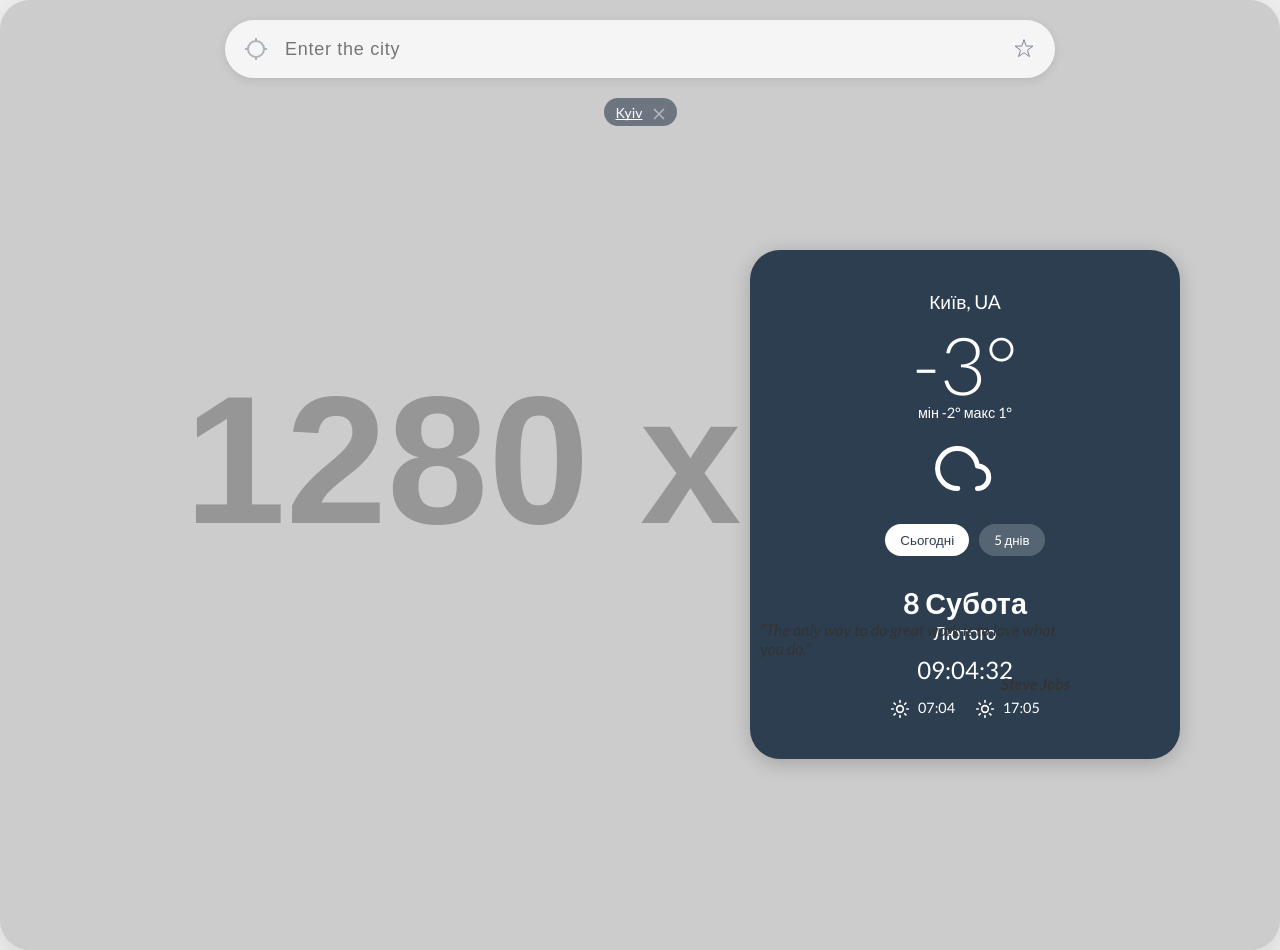
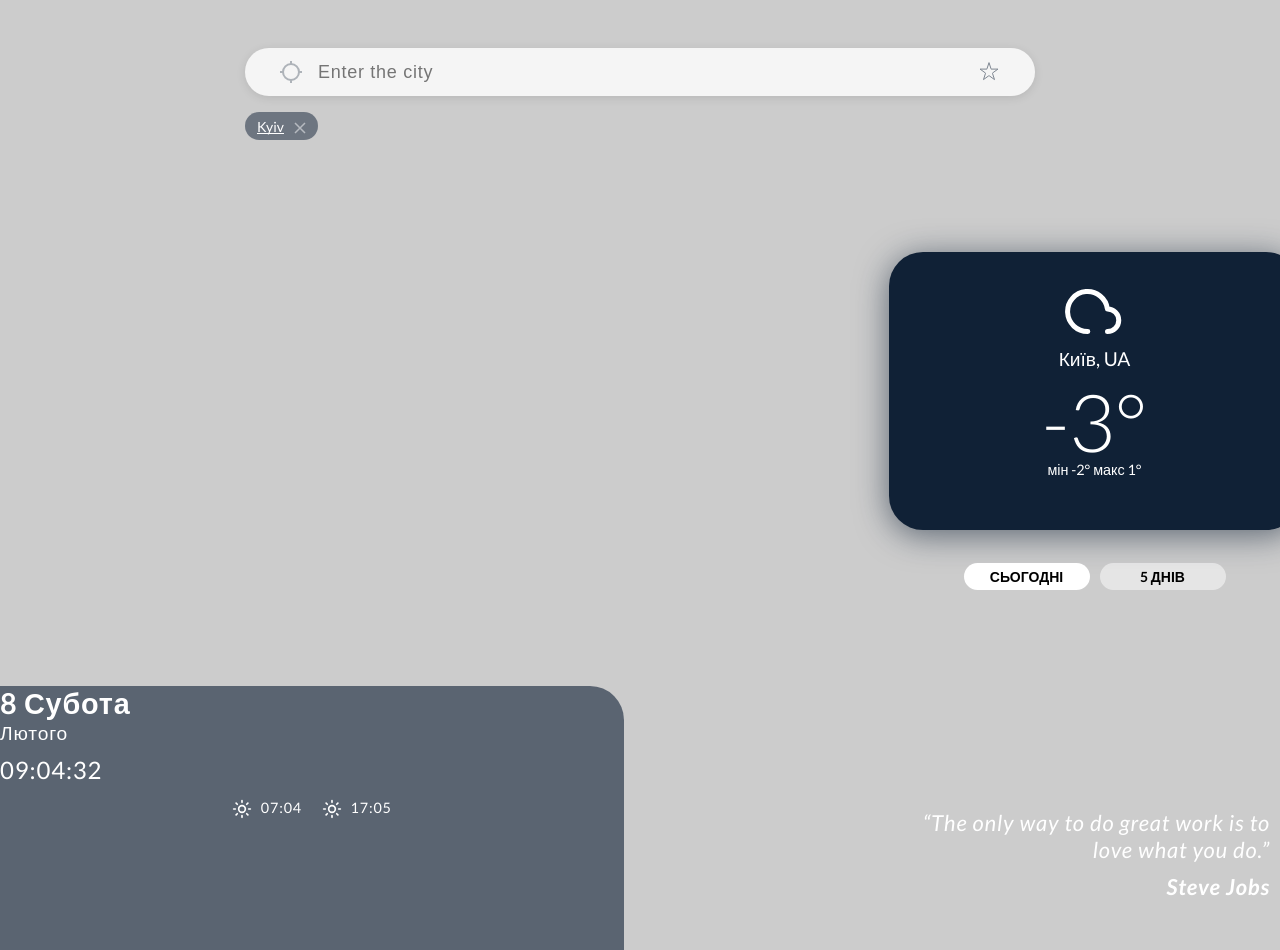
Before and after one commit to stanislavNemch/weather-app, a website built with Vite: page src/index.html in a window 1280 px wide. Built offline with nearby package versions, Linux system fonts and the light colour scheme; no server answers; placeholder pictures from the web are drawn by us.

Commit message:
add some styles

```diff
--- a/src/css/main.css
+++ b/src/css/main.css
@@ -10,6 +10,48 @@
   --border-color: rgba(255, 255, 255, 0.15);
 }
 
+html {
+  box-sizing: border-box;
+}
+
+*,
+*::before,
+*::after {
+  box-sizing: inherit;
+}
+
+h1,
+h2,
+h3,
+p {
+  padding: 0;
+  margin: 0;
+}
+
+img {
+  display: block;
+  max-width: 100%; /* Важно для адаптивности изображений */
+  height: auto; /* Важно для адаптивности изображений */
+}
+
+a {
+  text-decoration: none;
+  color: inherit; /* Наследовать цвет текста */
+}
+
+ul {
+  list-style-type: none;
+  padding: 0;
+  margin: 0;
+}
+
+button {
+  cursor: pointer;
+  border: none;
+  background-color: transparent;
+  padding: 0;
+}
+
 body {
   margin: 0;
   font-family: var(--font-family);
@@ -17,24 +59,43 @@ body {
   justify-content: center;
   align-items: center;
   min-height: 100vh;
-  background-color: #eee;
+  background-color: var(--primary-bg-color);
   overflow: hidden; /* Предотвращаем прокрутку */
   color: var(--text-dark);
   position: relative;
 }
 
 .weather-app {
-  position: relative;
   width: 100%;
-  height: 100vh; /* Используем vh для мобильных */
+  height: 790px; /* Высота для мобильных устройств */
+  max-width: 320px;
+  padding: 0 16px;
+  transition: background-image 0.5s ease-in-out;
+  background-color: var(--primary-bg-color); /* Фоновый цвет по умолчанию */
+  background-image: url('https://placehold.co/320x790/f1f2f7/000000?text=Mobile+Background'); /* Фоновое изображение по умолчанию */
   background-size: cover;
-  background-position: center;
-  display: flex;
-  flex-direction: column;
-  align-items: center;
-  padding: 20px;
-  box-sizing: border-box;
-  transition: background-image 0.5s ease-in-out;
+}
+
+/* Tablet styles */
+@media screen and (min-width: 768px) {
+  .weather-app {
+    max-width: 768px;
+    height: 1134px; /* Высота для планшета */
+    padding: 0 15px;
+    background-image: url('https://placehold.co/768x1134/f1f2f7/000000?text=Tablet+Background'); /* Фоновое изображение для планшета */
+  }
+}
+
+@media screen and (min-width: 1280px) {
+  .weather-app {
+    max-width: 1280px;
+    height: 950px; /* Высота для десктопа */
+    padding: 0 15px;
+    margin: 0 auto;
+    position: relative;
+    overflow: hidden;
+    background-image: url('https://placehold.co/1280x950/f1f2f7/000000?text=Desktop+Background'); /* Фоновое изображение для десктопа */
+  }
 }
 
 /* Стилі для лоадера (з https://github.com/vineethtrv/css-loader) */
--- a/src/css/weather.css
+++ b/src/css/weather.css
@@ -1,33 +1,44 @@
 /* Mobile-first */
 .weather-app {
-  width: 320px;
-  height: 790px;
   background-color: var(--primary-bg-color); /* Fallback */
   background-image: url('https://placehold.co/320x790/f1f2f7/000000?text=Mobile+Background');
 }
 
+.header-search {
+  display: flex;
+  flex-direction: column;
+  justify-content: center;
+  width: 100%;
+  max-width: 320px; /* Ограничиваем ширину для мобильных */
+  padding: 16px;
+}
+
 .search-bar {
   display: flex;
+  align-items: center;
+  justify-content: center;
+  margin-top: 32px;
+  margin-bottom: 16px;
   width: 100%;
-  max-width: 300px;
   height: 48px;
-  margin-bottom: 20px;
   background-color: rgba(255, 255, 255, 0.8);
   border-radius: 30px;
-  padding: 5px 15px;
   box-shadow: 0 2px 10px rgba(0, 0, 0, 0.1);
 }
 
 .lucide-location {
   width: 22px;
   height: 22px;
-  margin: 13px 16px 13px 5px;
+  margin-left: 20px;
+  margin-right: 16px;
 }
 
 .search-bar input {
   flex-grow: 1;
+  padding: 0;
   border: none;
   outline: none;
+  max-width: 180px; /* Ограничиваем ширину поля ввода */
   background: transparent;
   font-weight: 400;
   font-size: 18px;
@@ -40,7 +51,7 @@
   border: none;
   cursor: pointer;
   color: #666;
-  padding: 0 5px;
+  margin-right: 20px;
 }
 
 .city-tags {
@@ -103,17 +114,31 @@
 }
 
 .weather-display {
-  background-color: var(--dark-blue);
-  border-radius: 30px;
-  padding: 20px;
-  width: 90%;
   max-width: 300px;
   color: var(--text-light);
   text-align: center;
-  box-shadow: 0 4px 20px rgba(0, 0, 0, 0.2);
   display: flex;
   flex-direction: column;
   align-items: center;
+}
+
+/* Убираем лишние отступы, если есть */
+.current-weather,
+.forecast-tabs,
+.date-time-info {
+  margin: 0;
+  padding: 0;
+}
+
+/* Отступ между current-weather и forecast-tabs */
+.current-weather {
+  width: 100%;
+  min-width: 280px;
+  padding: 32px 59px;
+  border-radius: 34px;
+  box-shadow: 0 5px 33px 0 rgba(16, 33, 54, 0.6);
+  background: #102136;
+  margin-bottom: 33px;
 }
 
 .current-weather .location {
@@ -140,16 +165,25 @@
 
 .forecast-tabs {
   display: flex;
+  align-items: center;
+  justify-content: center;
+  flex-direction: row;
   gap: 10px;
-  margin-top: 20px;
+  margin-bottom: 32px;
 }
 
 .tab-button {
-  background-color: rgba(255, 255, 255, 0.2);
+  background-color: rgba(255, 255, 255, 0.5);
   border: none;
-  color: var(--text-light);
-  padding: 8px 15px;
+  font-weight: 700;
+  font-size: 14px;
+  text-transform: uppercase;
+  text-align: center;
+  color: #000;
   border-radius: 20px;
+  padding: 0px 12px;
+  width: 126px;
+  height: 27px;
   cursor: pointer;
   font-family: var(--font-family);
   transition: background-color 0.3s ease;
@@ -157,11 +191,10 @@
 
 .tab-button.active {
   background-color: var(--text-light);
-  color: var(--dark-blue);
+  color: #000;
 }
 
 .date-time-info {
-  margin-top: 30px;
   font-size: 1.1rem;
 }
 
@@ -222,15 +255,17 @@
 }
 
 /* Tablet styles */
-@media (min-width: 768px) {
-  .weather-app {
-    width: 768px;
-    height: 1134px;
-    background-image: url('https://placehold.co/768x1134/f1f2f7/000000?text=Tablet+Background');
+@media screen and (min-width: 768px) {
+  .header-search {
+    max-width: 731px;
   }
 
   .search-bar {
-    max-width: 600px;
+    width: 100%;
+  }
+
+  .search-bar input {
+    max-width: 660px;
   }
 
   .city-tags {
@@ -258,44 +293,59 @@
 }
 
 /* Desktop styles */
-@media (min-width: 1280px) {
-  .weather-app {
-    width: 1280px;
-    height: 950px;
-    background-color: var(--primary-bg-color); /* Fallback */
-    background-image: url('https://placehold.co/1280x950/f1f2f7/000000?text=Desktop+Background');
-    border-radius: 30px;
-    box-shadow: 0 10px 30px rgba(0, 0, 0, 0.1);
-  }
-
+@media screen and (min-width: 1280px) {
   body {
     min-height: 100vh;
   }
 
-  .search-bar {
-    max-width: 800px;
+  .header-search {
+    width: 100%;
+    max-width: 822px;
+    margin: 0 auto; /* Центрируем внутри weather-app */
+    display: flex;
+    flex-direction: column;
+    align-items: center;
   }
 
   .city-tags {
-    max-width: 800px;
+    align-self: flex-start;
+    margin-left: 0;
   }
 
   .weather-display {
+    width: 411px;
     position: absolute;
-    right: 100px;
-    top: 250px;
-    max-width: 350px;
-    padding: 40px;
+    top: 252px;
+    right: -20px;
+    left: auto;
+    box-sizing: border-box;
+    padding: 0;
+  }
+
+  .date-time-info {
+    position: absolute;
+    left: 0;
+    bottom: 0;
+    margin: 0;
+    border-radius: 0 34px 0 0;
+    width: 624px;
+    height: 264px;
+    background: rgba(16, 33, 54, 0.6);
+    letter-spacing: 0.04em;
+    color: #fff;
   }
 
   .quote {
     position: absolute;
     bottom: 50px;
-    right: 100px;
+    right: 0;
     max-width: 400px;
-    text-align: left;
-    font-size: 1rem;
-    color: var(--text-dark); /* Измените цвет для лучшей видимости на фоне */
+    font-style: italic;
+    font-weight: 400;
+    font-size: 22px;
+    letter-spacing: 0.04em;
+    text-align: right;
+    color: #fff;
   }
 
   .quote .author {
--- a/src/index.html
+++ b/src/index.html
@@ -12,6 +12,7 @@
 <body>
 
   <div class="weather-app">
+    <div class="header-search">
       <div class="search-bar">
         <svg class="lucide lucide-location" width="22" height="22">
           <use href="./img/icons.svg#location"></use>
@@ -31,15 +32,10 @@
           </svg>
         </button>
       </div>
+    </div>
 
     <div class="weather-display">
       <div class="current-weather">
-        <div class="location">Київ, UA</div>
-        <div class="temperature">-3°</div>
-        <div class="min-max">
-          <span class="min-temp">мін -2°</span>
-          <span class="max-temp">макс 1°</span>
-        </div>
         <div class="weather-icon">
           <svg xmlns="http://www.w3.org/2000/svg" width="48" height="48" viewBox="0 0 24 24" fill="none"
             stroke="currentColor" stroke-width="2" stroke-linecap="round" stroke-linejoin="round"
@@ -47,11 +43,18 @@
             <path d="M17.5 19H17a4.5 4.5 0 1 0 0-9h-.03a8 8 0 1 0-7.85 9"></path>
           </svg>
         </div>
+        <div class="location">Київ, UA</div>
+        <div class="temperature">-3°</div>
+        <div class="min-max">
+          <span class="min-temp">мін -2°</span>
+          <span class="max-temp">макс 1°</span>
+        </div>
       </div>
 
       <div class="forecast-tabs">
         <button class="tab-button active" id="today-tab">Сьогодні</button>
         <button class="tab-button" id="5-days-tab">5 днів</button>
+      </div>
     </div>
 
     <div class="date-time-info">
@@ -98,7 +101,6 @@
       <p id="quote-text"></p>
       <p id="quote-author" class="author"></p>
     </div>
-    </div>
 
     <div class="romb"></div>
 
```
Lines whose indentation alone changed are shown as unchanged.
